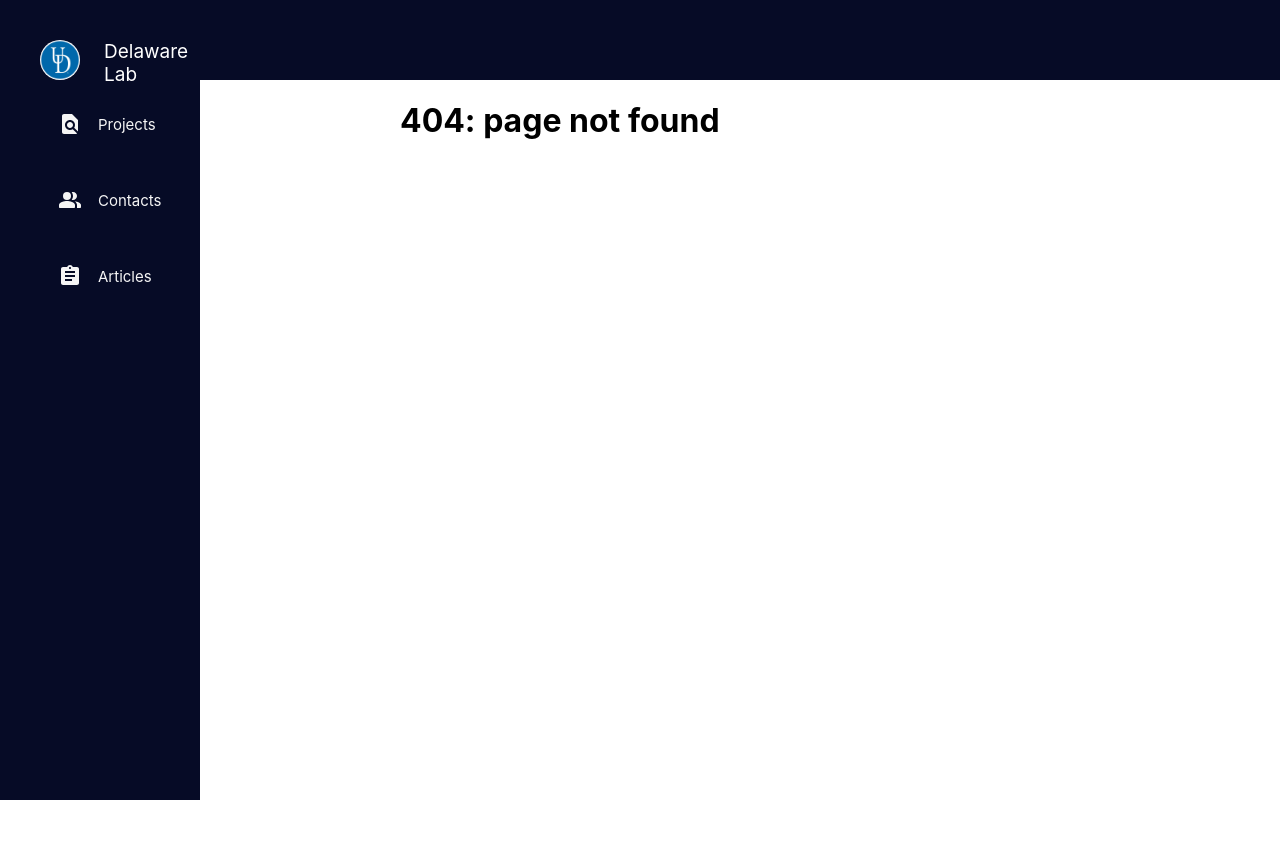
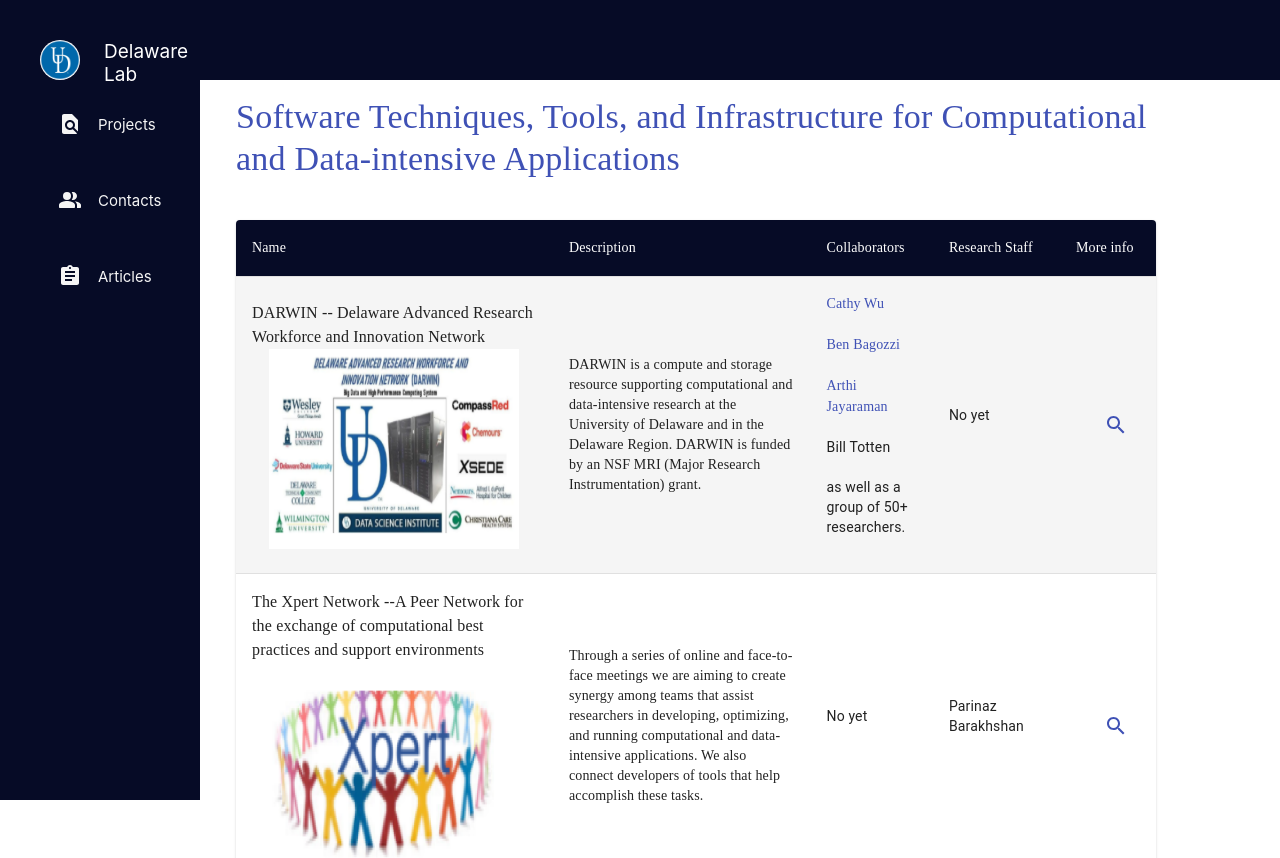
Before and after one commit to Mike31860/RudiPage, a React (Create React App) app: page / in a window 1280 px wide. Before the commit this address had no page. Shown: the top 858 px of the page. Before the commit the page ends 800 px from the top, so only its background shows below. Built offline with nearby package versions, Linux system fonts and the light colour scheme; a web font is replaced by a local one.

Commit message:
Render fixed

```diff
--- a/src/App.js
+++ b/src/App.js
@@ -34,7 +34,7 @@
       <Router >
         <Navbar className={classes.Centerbar} />
         <Switch>
-          <Route  path='/home' exact component={Home} />
+          <Route  path='/' exact component={Home} />
           <Route path='/contacts'  exact component={Contacts}/>
           <Route render={() =>
                 <div className={classes.content}>
--- a/src/components/SidebarData.js
+++ b/src/components/SidebarData.js
@@ -5,7 +5,7 @@
 export const SidebarData = [
   {
     title: 'Projects',
-    path: '/home',
+    path: '/',
     icon: <FindInPageIcon />,
     cName: 'nav-text'
   },
```
